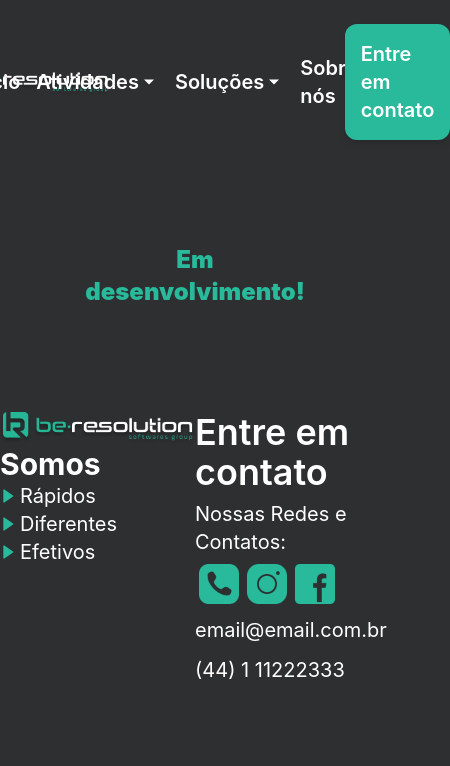
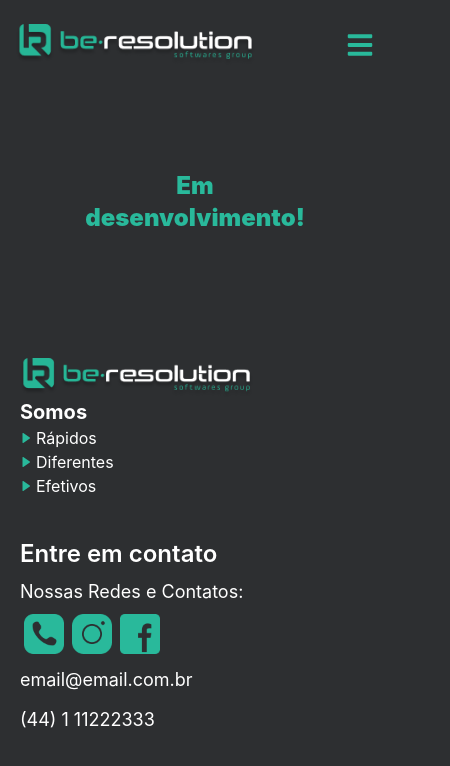
Before and after one commit to Lucas-Beijato/site-beresolution, a Next.js app: page /atividades/distribuicao in a window 390 px wide. Shown: the top 766 px of the page, 450 px wide, since content can reach past the window. Built offline with nearby package versions, Linux system fonts and the light colour scheme.

Commit message:
Primeiro teste com add mobile version
Testando a versão mobile

```diff
--- a/src/app/components/footer/index.tsx
+++ b/src/app/components/footer/index.tsx
@@ -18,22 +18,22 @@ export default function Footer() {
 
   return (
     <footer className="w-full flex justify-center items-center py-6">
-      <div className="w-mediunScreen flex flex-row">
+      <div className="w-mediunScreen flex justify-center items-center flex-col xl:flex-row">
 
-        <div className="w-1/2 flex flex-col justify-start">
+        <div className="w-full p-5 xl:w-1/2 xl:p-0 flex flex-col justify-start">
           <Link href={ baseURL + '/#inicio'}>
-            <Image loading='lazy' src={logo} alt={'Be Resolution logo'} />
+            <Image className='w-4/6 xl:w-1/3' loading='lazy' src={logo} alt={'Be Resolution logo'} />
           </Link>
-          <h2 className='text-3xl font-bold text-white'>Somos</h2>
-          <p className='text-xl text-white flex flex-row items-center'><BiSolidRightArrow className='fill-BeGreenColor pr-1' />Rápidos</p>
-          <p className='text-xl text-white flex flex-row items-center'><BiSolidRightArrow className='fill-BeGreenColor pr-1' />Diferentes</p>
-          <p className='text-xl text-white flex flex-row items-center'><BiSolidRightArrow className='fill-BeGreenColor pr-1' />Efetivos</p>
+          <h2 className='text-xl xl:text-3xl font-bold text-white'>Somos</h2>
+          <p className='xl:text-xl text-white flex flex-row items-center'><BiSolidRightArrow className='fill-BeGreenColor pr-1' />Rápidos</p>
+          <p className='xl:text-xl text-white flex flex-row items-center'><BiSolidRightArrow className='fill-BeGreenColor pr-1' />Diferentes</p>
+          <p className='xl:text-xl text-white flex flex-row items-center'><BiSolidRightArrow className='fill-BeGreenColor pr-1' />Efetivos</p>
         </div>
 
-        <div className="w-1/2 flex justify-end">
+        <div className="w-full p-5 xl:w-1/2 flex justify-start xl:justify-end">
           <div className='w-fit'>
-            <h2 className='text-white text-4xl font-semibold'>Entre em contato</h2>
-            <h3 className='text-xl text-white py-2'>Nossas Redes e Contatos:</h3>
+            <h2 className='text-white text-2xl xl:text-4xl font-semibold'>Entre em contato</h2>
+            <h3 className='text-lg xl:text-xl text-white py-2'>Nossas Redes e Contatos:</h3>
             <div className='flex flex-row'>
               <Link href={''}>
                 <Image loading='lazy' className='mx-1 hover:scale-105 w-10 transition duration-150 ' src={phoneIcon} alt={'Telefone Be Resolution'} />
@@ -46,9 +46,9 @@ export default function Footer() {
               </Link>
             </div>
             <Link href={''}>
-              <p className='text-xl text-white pt-3'>{'email@email.com.br'}</p>
+              <p className='text-lg xl:text-xl text-white pt-3'>{'email@email.com.br'}</p>
             </Link>
-            <p className='text-xl text-white pt-3'>{'(44) 1 11222333'}</p>
+            <p className='text-lg xl:text-xl text-white pt-3'>{'(44) 1 11222333'}</p>
           </div>
         </div>
 
--- a/src/app/components/header/index.tsx
+++ b/src/app/components/header/index.tsx
@@ -4,6 +4,7 @@ import Image from 'next/image'
 import Link from 'next/link'
 import { useEffect, useState } from 'react';
 import { IoMdArrowDropdown } from 'react-icons/io';
+import { FaBars } from 'react-icons/fa';
 
 function setDropdowAtividades(isOpen: string) {
   switch (isOpen) {
@@ -35,7 +36,15 @@ function setDropdownSolucoes(isOpen: string) {
   }
 }
 
-export default function Header () {
+function setMenuMobileOpen() {
+  document.getElementById('menuMobileModal')?.classList.remove('hidden')
+}
+
+function setMenuMobileClose() {
+  document.getElementById('menuMobileModal')?.classList.add('hidden')
+}
+
+export default function Header() {
 
   const [baseURL, setBaseURL] = useState('')
 
@@ -53,25 +62,29 @@ export default function Header () {
   })
 
   return (
-    <nav className="w-full top-0 sticky z-20 bg-BeColorBG flex justify-center items-center">
-      <div id='mainContainerHeader' className='w-mediunScreen flex flex-row justify-between items-center navAnimationEnd'>
-        <div className='w-2/6 flex flex-row justify-start items-center'>
-          <Link href={ baseURL + '/#inicio'}>
+    <nav className="w-full top-0 sticky z-20 bg-BeColorBG">
+      <div className='w-full flex justify-center items-center'>
+        <div id='mainContainerHeader' className='w-full xl:w-mediunScreen px-4 xl:px-0 flex flex-row justify-between items-center navAnimationEnd'>
+
+          <div className='w-4/6 max-w-[500px] xl:w-2/6 flex flex-row justify-start items-center'>
+            <Link href={baseURL + '/#inicio'}>
               <Image loading='lazy' src={logo} alt={'Be Resolution logo'} />
             </Link>
           </div>
 
-        <div className='flex w-3/6 box-border text-white text-xl font-semibold flex-row justify-end items-center'>
-          <Link className='hover:text-BeGreenColor px-2' href={ baseURL + '/#inicio'}>Início</Link>
+          { /* Desktop components */
+            <>
+              <div className='xl:flex hidden w-3/6 box-border text-white text-xl font-semibold flex-row justify-end items-center'>
+                <Link className='hover:text-BeGreenColor px-2' href={baseURL + '/#inicio'}>Início</Link>
 
                 <div onMouseOver={() => { setDropdowAtividades('open') }} onMouseLeave={() => { setDropdowAtividades('close') }} className='hover:text-BeGreenColor cursor-pointer flex flex-col transition transform duration-150 px-2 items-center'>
                   <Link href={'/atividades'}>
                     <h3 className='flex flex-row items-center'>Atividades<IoMdArrowDropdown /></h3>
                   </Link>
                   <div id='atividadesDropDown' className='w-52 flex-col font-normal text-white absolute mt-6 p-3 text-lg hidden bg-BeColorBG rounded-xl'>
-              <Link className='hover:bg-BeGreenColor hover:text-white p-2 rounded-xl hover:scale-105 transition duration-150' href={''}>Distribuidoras</Link>
-              <Link className='hover:bg-BeGreenColor hover:text-white p-2 rounded-xl hover:scale-105 transition duration-150' href={''}>Indústria</Link>
-              <Link className='hover:bg-BeGreenColor hover:text-white p-2 rounded-xl hover:scale-105 transition duration-150' href={''}>Serviços</Link>
+                    <Link className='hover:bg-BeGreenColor hover:text-white p-2 rounded-xl hover:scale-105 transition duration-150' href={'/atividades/distribuicao'}>Distribuidoras</Link>
+                    <Link className='hover:bg-BeGreenColor hover:text-white p-2 rounded-xl hover:scale-105 transition duration-150' href={'/atividades/industria'}>Indústria</Link>
+                    <Link className='hover:bg-BeGreenColor hover:text-white p-2 rounded-xl hover:scale-105 transition duration-150' href={'/atividades/servicos'}>Serviços</Link>
                   </div>
                 </div>
 
@@ -91,10 +104,36 @@ export default function Header () {
                 <Link className='hover:text-BeGreenColor px-2' href={baseURL + '/#sobreNos'}>Sobre nós</Link>
               </div>
 
-        <div className='w-1/6 flex flex-row justify-end items-center'>
+              <div className='xl:flex hidden w-1/6 flex-row justify-end items-center'>
                 <a className='transition transform duration-150 hover:scale-105 drop-shadow-md text-xl font-semibold bg-BeGreenColor p-4 rounded-xl text-white' href={baseURL + '/#contato'}>Entre em contato</a>
               </div>
+            </>
+          }
+
+          { /* Mobile components */
+            <>
+              <div className='w-2/6 xl:hidden flex justify-end items-center'>
+                <button className='w-7 h-7' onClick={() => setMenuMobileOpen()}><FaBars className='w-full h-full fill-BeGreenColor' /></button>
               </div>
+
+              <div onClick={() => setMenuMobileClose()} id='menuMobileModal' className='hidden bg-[#000] bg-opacity-50 flex-col flex top-0 bottom-0 left-0 fixed z-10 justify-center items-center w-screen xl:hidden'>
+                <div className='w-1/2 flex flex-col items-start text-white'>
+                  <Link onClick={() => setMenuMobileClose()} href={baseURL + '/#inicio'}>Início</Link>
+                  <Link onClick={() => setMenuMobileClose()} href={'/atividades'}>Atividades</Link>
+                  <Link onClick={() => setMenuMobileClose()} href={'/solucoes'}>Soluções</Link>
+                  <Link onClick={() => setMenuMobileClose()} href={baseURL + '/#sobreNos'}>Sobre nós</Link>
+                  <Link onClick={() => setMenuMobileClose()} href={baseURL + '/#contato'}>Entre em contato</Link>
+                </div>
+              </div>
+            </>
+          }
+
+
+
+
+        </div>
+      </div>
+
     </nav >
   )
 }
--- a/src/app/components/rdStationForm/index.tsx
+++ b/src/app/components/rdStationForm/index.tsx
@@ -11,7 +11,7 @@ export default function RdStationFormScript() {
         strategy="afterInteractive"
         src="https://d335luupugsy2.cloudfront.net/js/rdstation-forms/stable/rdstation-forms.min.js"
         onReady={() => {
-          // Fun
+          // Função será carregada externamente, então precisa ignorar o erro da função RDStationForms
           // @ts-ignore
           new RDStationForms('form-briefing-desenvolvimento-1e59238d9ca960ac0f6e', 'UA-256038179-1').createForm();
         }}
--- a/src/app/layout.tsx
+++ b/src/app/layout.tsx
@@ -15,8 +15,8 @@ export default function RootLayout({ children }: { children: React.ReactNode })
 
   return (
     <html className='scroll-smooth' lang="pt-br">
-      <body className='bg-BeColorBG flex flex-col justify-center items-center w-full'>
-        <main className='w-full flex flex-col justify-center items-center'>
+      <body className='bg-BeColorBG w-full h-fit'>
+        <main className='w-full h-fit'>
           <Header />
           <section className='flex flex-col w-full h- fit'>{children}</section>
           <Footer />
```
Also changed, not shown: src/app/components/header/components/desktop/index.tsx (added, +7 -0 lines), src/app/components/header/components/mobile/index.tsx (added). Lines whose indentation alone changed are shown as unchanged.
